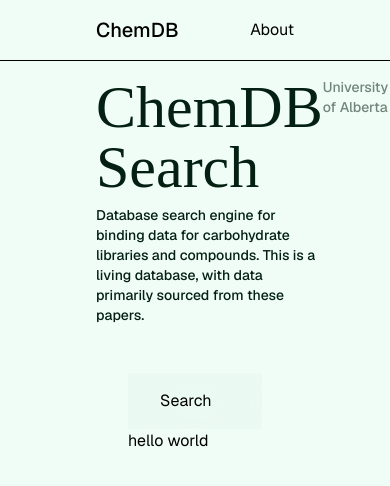
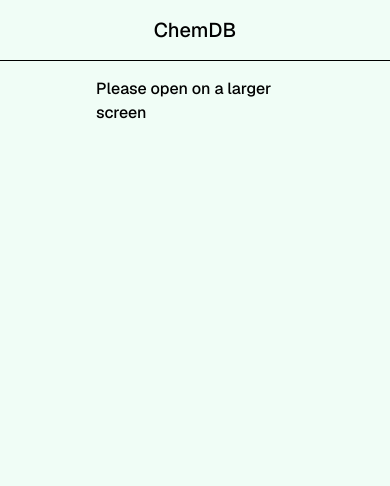
Before and after one commit to sammkoi/LectIQ, a Next.js app: page / in a window 390 px wide. Shown: the top 486 px of the page. Built offline with nearby package versions, Linux system fonts and the light colour scheme; a web font is replaced by a local one.

Commit message:
search stuff;

```diff
--- a/src/app/globals.css
+++ b/src/app/globals.css
@@ -33,6 +33,15 @@
 
 .search {
   background-color: #daf0e437;
+  border-width: 1px;
+  border-color: var(--outline);
   backdrop-filter: blur(50px);
   -webkit-backdrop-filter: blur(50px);
 }
+
+
+p.placeholder {
+  overflow: hidden;
+  text-overflow: ellipsis;
+  white-space: nowrap;
+}
--- a/src/app/layout.js
+++ b/src/app/layout.js
@@ -19,9 +19,9 @@
 
 function Navbar() {
   return (
-    <nav className="flex flex-row justify-between p-4 pl-24 pr-24 border-b-1 border-b-black items-center">
+    <nav className="flex flex-row justify-center md:justify-between p-4 pl-24 pr-24 border-b-1 border-b-black items-center">
       <h1 className="font-[500] text-xl">ChemDB</h1>
-      <a>About</a>
+      <a className="hidden md:block">About</a>
     </nav>
   )
 }
--- a/src/app/page.js
+++ b/src/app/page.js
@@ -1,4 +1,6 @@
 import Image from "next/image";
+import { Search } from 'lucide-react';
+import SearchBar from "./components/SearchBar";
 
 function Head() {
   return (
@@ -22,15 +24,18 @@
 
 export default function Home() {
   return (
-    <div className="flex flex-col w-full">
+    <>
+    <div className="hidden md:flex flex-col w-full">
       <Head />
       <div className="flex flex-col m-8 mt-12">
-        <div className="search p-4 pl-8 pr-8">
-          Search
-        </div>
-        hello world
+        <SearchBar />
       </div>
 
     </div>
+    {/* TODO: reactive */}
+    <div className="flex w-full h-full md:hidden justify-center items-center">
+      <p className="center font-medium">Please open on a larger screen</p>
+    </div>
+    </>
   );
 }
```
